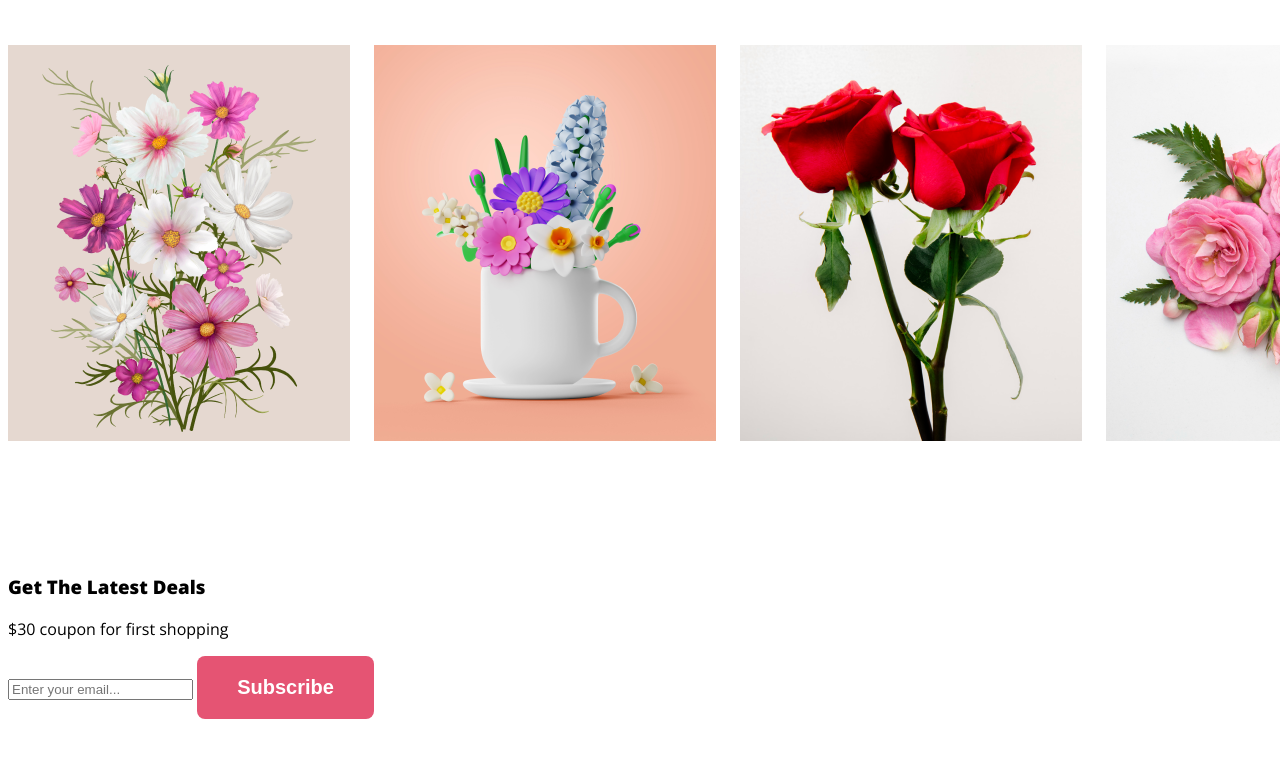
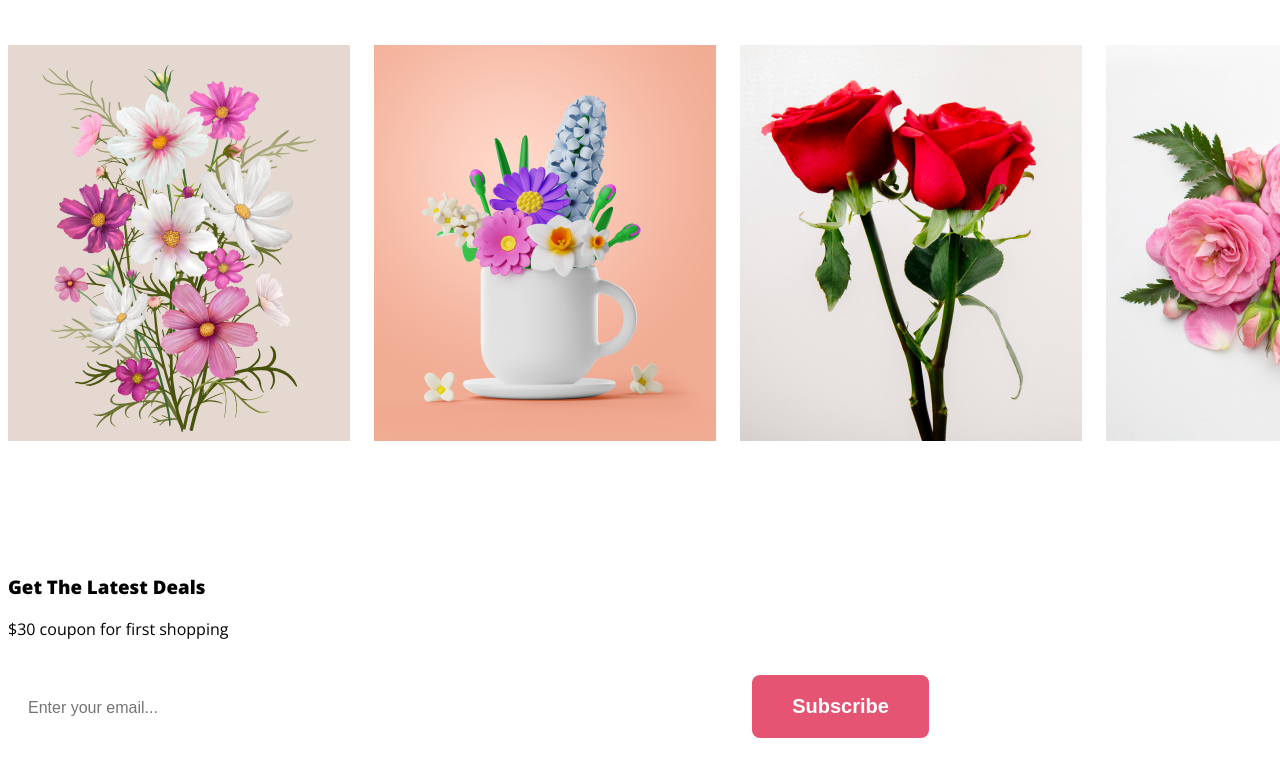
Before and after one commit to jahirulislam99/flower-assignment-1, a plain HTML site: page index.html in a window 1280 px wide. Shown: the part 1643-2411 px from the top of the page. Before the commit the page ends 2370 px from the top, so only its background shows below. Drawn offline with nearby package versions, Linux system fonts and the light colour scheme.

Commit message:
email section added

```diff
--- a/flower.css
+++ b/flower.css
@@ -88,3 +88,18 @@ body {
   gap: 24px;
   margin: 48px 0 128px 0;
 }
+
+.cuppon {
+  background-image: url("../flower-assignment-1/Flower\ Asset/");
+}
+.cuppon > .cuppon-description > {
+  margin-top: 24px;
+}
+.Email {
+  border: none;
+  border-radius: 8px;
+  width: 700px;
+  height: 64px;
+  padding: 20px;
+  font-size: 16px;
+}
--- a/index.html
+++ b/index.html
@@ -85,7 +85,7 @@
       <div class="cuppon">
         <h3 class="cuppon-title">Get The Latest Deals</h3>
         <p class="cuppon-description">$30 coupon for first shopping</p>
-        <input type="text" placeholder="Enter your email..." />
+        <input class="Email" type="text" placeholder="Enter your email..." />
         <button class="btn-primary">Subscribe</button>
       </div>
     </section>
```
